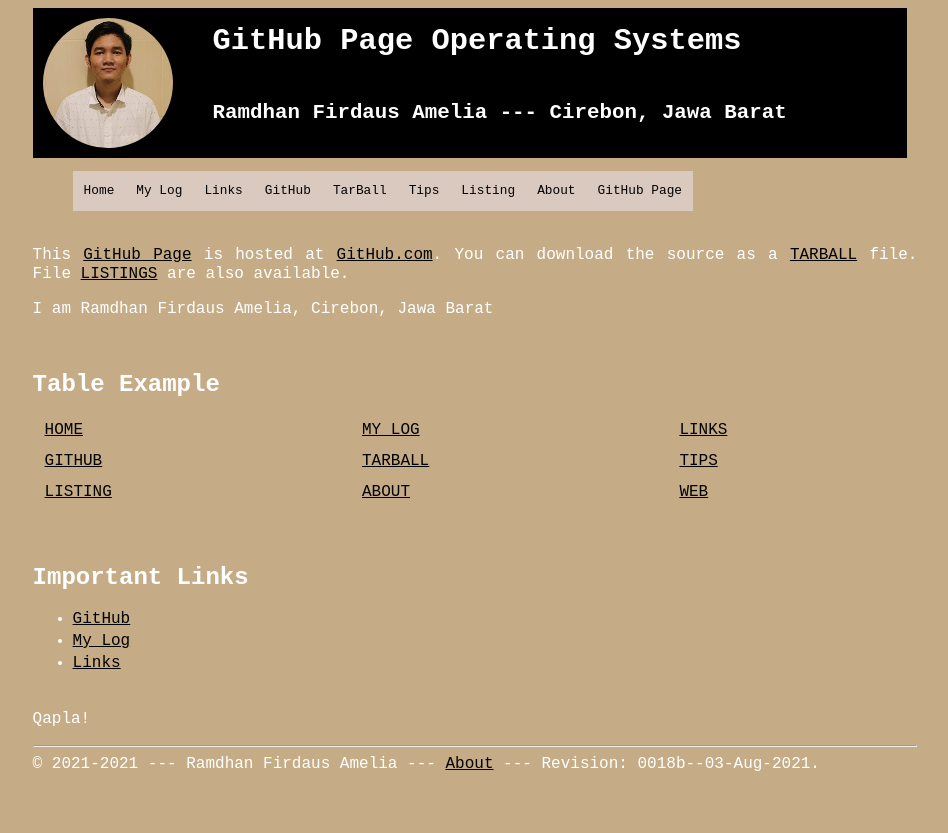
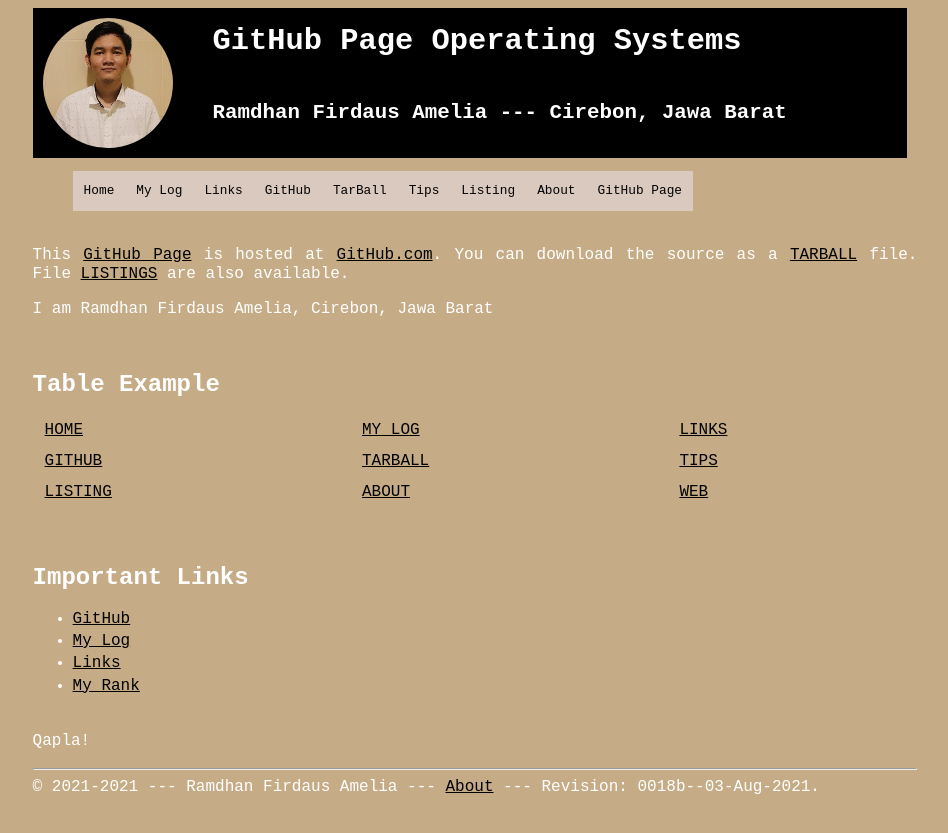
Before and after one commit to ramdhanfirdaus/os212, a Jekyll site: the page built from index.md, in a window 1280 px wide. Shown: the top 833 px of the page, without its empty margins (165-1113 px from the left). Built offline with Jekyll 4.4.1, drawn with Linux system fonts in a browser that asks for light colours.

Commit message:
Update index.md

```diff
--- a/index.md
+++ b/index.md
@@ -22,6 +22,8 @@ I am {{ site.author }}, {{ site.address }}
 * [GitHub]({{ site.urlgithub }})
 * [My Log](https://ramdhanfirdaus.github.io/os212/TXT/mylog.txt)
 * [Links]({{ site.baseurl }}/LINKS/)
+* [My Rank](https://ramdhanfirdaus.github.io/os212/TXT/myrank.txt)
+
 
 <br>
 Qapla!
```
Also changed, not shown: 1 other file.
